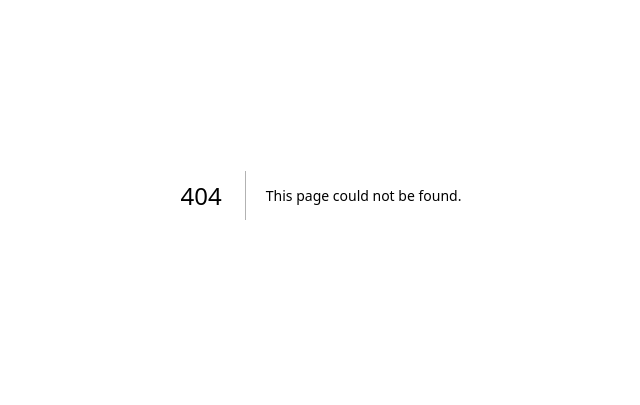
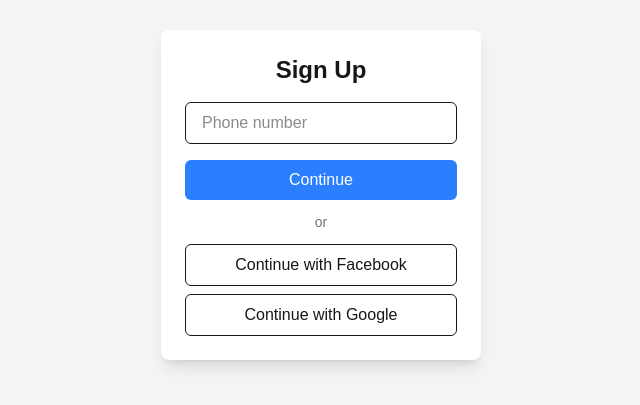
Before and after one commit to Saumya-Mishra-536/StayFinder02, a Next.js app: page /SignUp in a window 1280 px wide. Before the commit this address had no page. Shown: the part 205-610 px from the top of the page, without its empty margins (319-959 px from the left). Built offline with nearby package versions, Linux system fonts and the light colour scheme.

Commit message:
Adding login and sign up page

```diff
--- a/app/LoginPage/page.js
+++ b/app/LoginPage/page.js
@@ -0,0 +1,26 @@
+export default function Login() {
+    return (
+      <div className="flex items-center justify-center min-h-screen bg-gray-100">
+        <div className="bg-white p-6 rounded-lg shadow-lg w-80">
+          <h2 className="text-2xl font-semibold mb-4 text-center">Log in</h2>
+          <input
+            type="text"
+            placeholder="Phone number"
+            className="w-full mb-3 px-4 py-2 border rounded-md"
+          />
+          <input
+            type="password"
+            placeholder="Password"
+            className="w-full mb-3 px-4 py-2 border rounded-md"
+          />
+          <div className="text-right text-sm mb-4 text-blue-600 cursor-pointer">
+            Forgot Password?
+          </div>
+          <button className="w-full bg-blue-500 text-white py-2 rounded-md">Log in</button>
+          <div className="text-center text-sm mt-4">
+            Don’t have an account? <a href="/signup" className="text-blue-600">Sign up</a>
+          </div>
+        </div>
+      </div>
+    );
+  }
--- /dev/null
+++ b/app/SignUp/page.js
@@ -0,0 +1,18 @@
+export default function Signup() {
+    return (
+      <div className="flex items-center justify-center min-h-screen bg-gray-100">
+        <div className="bg-white p-6 rounded-lg shadow-lg w-80">
+          <h2 className="text-2xl font-semibold mb-4 text-center">Sign Up</h2>
+          <input
+            type="text"
+            placeholder="Phone number"
+            className="w-full mb-4 px-4 py-2 border rounded-md"
+          />
+          <button className="w-full bg-blue-500 text-white py-2 rounded-md mb-3">Continue</button>
+          <div className="text-center text-sm text-gray-500 mb-3">or</div>
+          <button className="w-full border py-2 rounded-md mb-2">Continue with Facebook</button>
+          <button className="w-full border py-2 rounded-md">Continue with Google</button>
+        </div>
+      </div>
+    );
+  }
```
